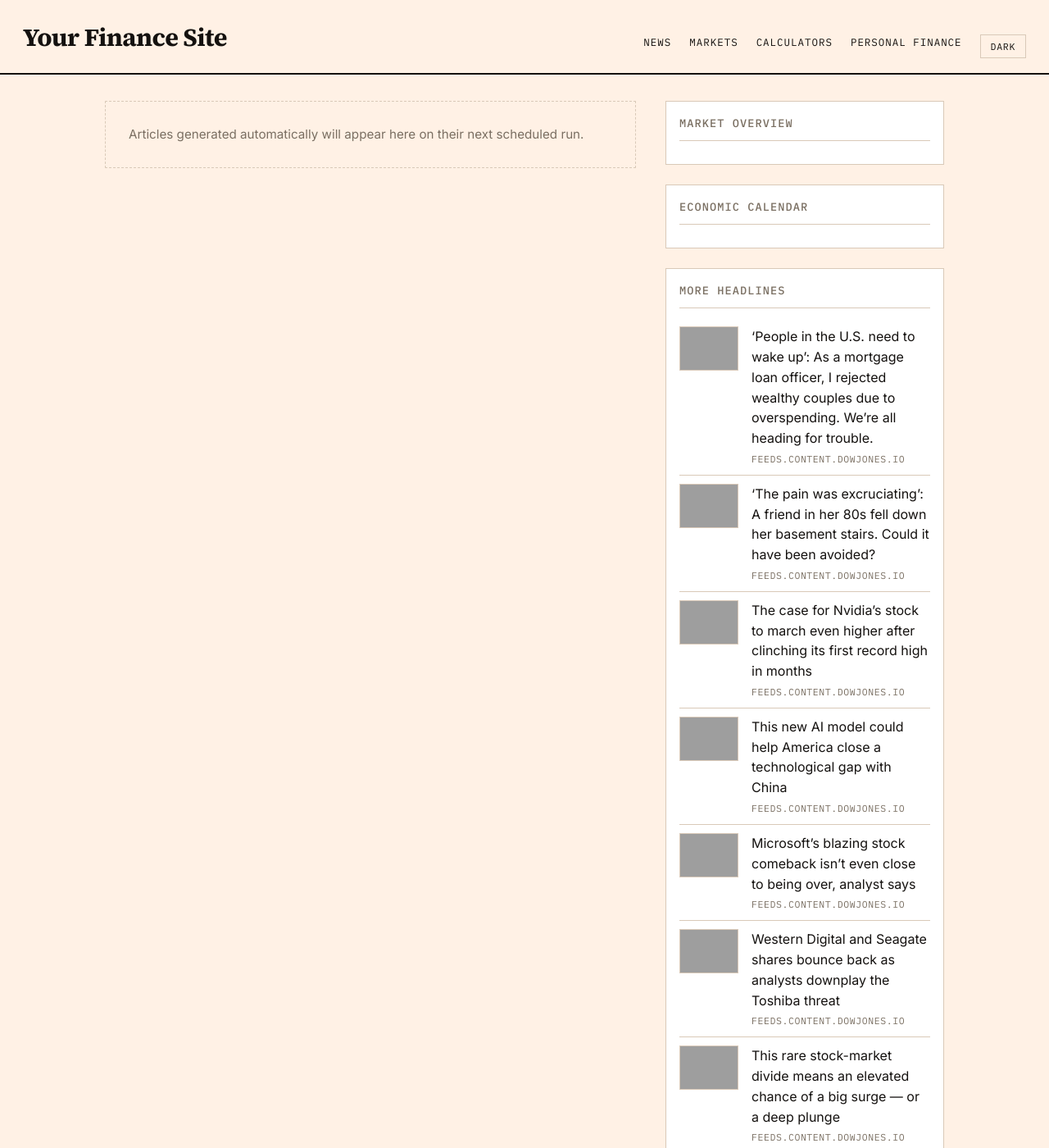
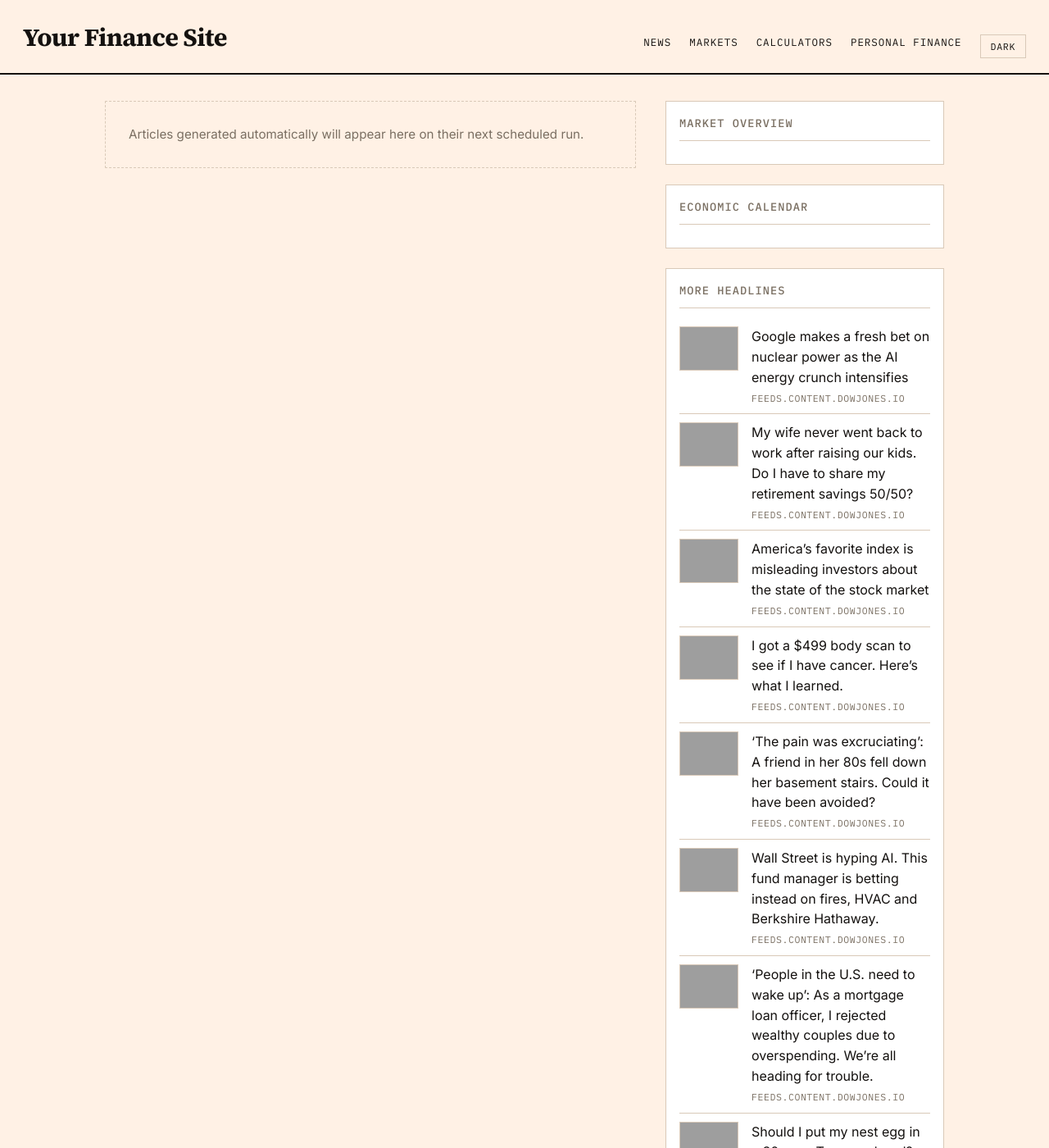
Before and after one commit to GlobTechCo/globtechco.github.io, a Jekyll site: the page built from index.html, in a window 1280 px wide and 1400 px high, cut to the strip 0-1400 px from the top of the window. Shown: the whole strip at 82% size. Built offline with Jekyll 4.4.1, drawn with Linux system fonts in a browser that asks for light colours; a script that is not in the unit is left out; the list of posts is cut into pages by our own code; some of the changed text lies outside the part shown; grey boxes are pictures that could not be loaded.

Commit message:
Auto-content update 2026-10-06

```diff
--- a/_data/aggregator.yml
+++ b/_data/aggregator.yml
@@ -1,50 +1,50 @@
+- title: "Google makes a fresh bet on nuclear power as the AI energy crunch intensifies"
+  link: "https://www.marketwatch.com/story/google-makes-a-fresh-bet-on-nuclear-power-as-the-ai-energy-crunch-intensifies-a757c296?mod=mw_rss_topstories"
+  source: "feeds.content.dowjones.io"
+  pubdate: "Tue, 06 Oct 2026 12:21:00 GMT"
+  image: "https://images.mktw.net/im-94295045"
+- title: "My wife never went back to work after raising our kids. Do I have to share my retirement savings 50/50?"
+  link: "https://www.marketwatch.com/story/my-wife-never-went-back-to-work-after-raising-our-kids-do-i-have-to-share-my-retirement-savings-50-50-f0727f82?mod=mw_rss_topstories"
+  source: "feeds.content.dowjones.io"
+  pubdate: "Tue, 06 Oct 2026 12:15:00 GMT"
+  image: "https://images.mktw.net/im-90549274"
+- title: "America\u2019s favorite index is misleading investors about the state of the stock market"
+  link: "https://www.marketwatch.com/story/americas-favorite-index-is-misleading-investors-about-the-state-of-the-stock-market-2e91ca95?mod=mw_rss_topstories"
+  source: "feeds.content.dowjones.io"
+  pubdate: "Tue, 06 Oct 2026 12:05:00 GMT"
+  image: "https://images.mktw.net/im-81328994"
+- title: "I got a $499 body scan to see if I have cancer. Here\u2019s what I learned."
+  link: "https://www.marketwatch.com/story/i-got-a-499-body-scan-to-see-if-i-have-cancer-heres-what-i-learned-09cfca29?mod=mw_rss_topstories"
+  source: "feeds.content.dowjones.io"
+  pubdate: "Tue, 06 Oct 2026 11:21:00 GMT"
+  image: "https://images.mktw.net/im-59514444"
+- title: "\u2018The pain was excruciating\u2019: A friend in her 80s fell down her basement stairs. Could it have been avoided?"
+  link: "https://www.marketwatch.com/story/the-pain-was-excruciating-a-friend-in-her-80s-fell-down-her-basement-stairs-could-it-have-been-avoided-ce105db6?mod=mw_rss_topstories"
+  source: "feeds.content.dowjones.io"
+  pubdate: "Tue, 06 Oct 2026 11:15:00 GMT"
+  image: "https://images.mktw.net/im-28037406"
+- title: "Wall Street is hyping AI. This fund manager is betting instead on fires, HVAC and Berkshire Hathaway."
+  link: "https://www.marketwatch.com/story/wall-street-is-hyping-ai-this-fund-manager-is-betting-instead-on-fires-hvac-and-berkshire-hathaway-1b70fbea?mod=mw_rss_topstories"
+  source: "feeds.content.dowjones.io"
+  pubdate: "Tue, 06 Oct 2026 11:15:00 GMT"
+  image: "https://images.mktw.net/im-63161541"
 - title: "\u2018People in the U.S. need to wake up\u2019: As a mortgage loan officer, I rejected wealthy couples due to overspending. We\u2019re all heading for trouble."
   link: "https://www.marketwatch.com/story/people-in-the-u-s-need-to-wake-up-as-a-mortgage-loan-officer-i-rejected-wealthy-couples-due-to-overspending-were-all-heading-for-trouble-6a52e04e?mod=mw_rss_topstories"
   source: "feeds.content.dowjones.io"
-  pubdate: "Mon, 05 Oct 2026 23:30:00 GMT"
+  pubdate: "Tue, 06 Oct 2026 10:15:00 GMT"
   image: "https://images.mktw.net/im-33593263"
-- title: "\u2018The pain was excruciating\u2019: A friend in her 80s fell down her basement stairs. Could it have been avoided?"
-  link: "https://www.marketwatch.com/story/the-pain-was-excruciating-a-friend-in-her-80s-fell-down-her-basement-stairs-could-it-have-been-avoided-ce105db6?mod=mw_rss_topstories"
+- title: "Should I put my nest egg in a 30-year Treasury bond?"
+  link: "https://www.marketwatch.com/story/should-i-put-my-nest-egg-in-a-30-year-treasury-bond-89db6e09?mod=mw_rss_topstories"
   source: "feeds.content.dowjones.io"
-  pubdate: "Mon, 05 Oct 2026 23:00:00 GMT"
-  image: "https://images.mktw.net/im-28037406"
-- title: "The case for Nvidia\u2019s stock to march even higher after clinching its first record high in months"
-  link: "https://www.marketwatch.com/story/the-case-for-nvidias-stock-to-march-even-higher-after-clinching-its-first-record-high-in-months-2bb5a937?mod=mw_rss_topstories"
+  pubdate: "Tue, 06 Oct 2026 10:00:00 GMT"
+  image: "https://images.mktw.net/im-70455240"
+- title: "Elon Musk\u2019s wealth surpasses $1 trillion \u2014 making it higher than these countries\u2019 GDPs"
+  link: "https://www.marketwatch.com/story/elon-musk-is-a-trillionaire-again-heres-how-his-wealth-stacks-up-against-national-economies-e9788b29?mod=mw_rss_topstories"
   source: "feeds.content.dowjones.io"
-  pubdate: "Mon, 05 Oct 2026 21:52:00 GMT"
-  image: "https://images.mktw.net/im-88850361"
-- title: "This new AI model could help America close a technological gap with China"
-  link: "https://www.marketwatch.com/story/this-new-ai-model-could-help-america-close-a-technological-gap-with-china-c1d74492?mod=mw_rss_topstories"
+  pubdate: "Tue, 06 Oct 2026 09:56:00 GMT"
+  image: "https://images.mktw.net/im-07148922"
+- title: "Michael Burry says he\u2019s sold out of his top holding \u2014 for now"
+  link: "https://www.marketwatch.com/story/michael-burry-says-hes-sold-out-of-his-top-holding-for-now-615c9158?mod=mw_rss_topstories"
   source: "feeds.content.dowjones.io"
-  pubdate: "Mon, 05 Oct 2026 21:43:00 GMT"
-  image: "https://images.mktw.net/im-05464234"
-- title: "Microsoft\u2019s blazing stock comeback isn\u2019t even close to being over, analyst says"
-  link: "https://www.marketwatch.com/story/microsofts-blazing-stock-comeback-isnt-even-close-to-being-over-analyst-says-265f7b6d?mod=mw_rss_topstories"
-  source: "feeds.content.dowjones.io"
-  pubdate: "Mon, 05 Oct 2026 21:27:00 GMT"
-  image: "https://images.mktw.net/im-61223941"
-- title: "Western Digital and Seagate shares bounce back as analysts downplay the Toshiba threat"
-  link: "https://www.marketwatch.com/story/western-digital-and-seagate-shares-bounce-back-as-analysts-downplay-the-toshiba-threat-4979dbff?mod=mw_rss_topstories"
-  source: "feeds.content.dowjones.io"
-  pubdate: "Mon, 05 Oct 2026 21:25:00 GMT"
-  image: "https://images.mktw.net/im-47691818"
-- title: "This rare stock-market divide means an elevated chance of a big surge \u2014 or a deep plunge"
-  link: "https://www.marketwatch.com/story/this-rare-stock-market-divide-means-an-elevated-chance-of-a-big-surge-or-a-deep-plunge-cf2cb4e5?mod=mw_rss_topstories"
-  source: "feeds.content.dowjones.io"
-  pubdate: "Mon, 05 Oct 2026 21:12:00 GMT"
-  image: "https://images.mktw.net/im-11828864"
-- title: "Trump is promising $90 Medicare rebate checks ahead of the midterms. Here\u2019s the hidden cost."
-  link: "https://www.marketwatch.com/story/trump-is-promising-90-medicare-rebate-checks-ahead-of-the-midterms-heres-the-hidden-cost-14b7e2ce?mod=mw_rss_topstories"
-  source: "feeds.content.dowjones.io"
-  pubdate: "Mon, 05 Oct 2026 20:39:00 GMT"
-  image: "https://images.mktw.net/im-82465321"
-- title: "Intel\u2019s stock drops after Musk hints at an additional partner for big chip venture"
-  link: "https://www.marketwatch.com/story/musk-hints-tsmc-may-join-his-mega-chip-venture-and-intels-stock-is-taking-a-hit-61c67ef9?mod=mw_rss_topstories"
-  source: "feeds.content.dowjones.io"
-  pubdate: "Mon, 05 Oct 2026 20:30:00 GMT"
-  image: "https://images.mktw.net/im-13099115"
-- title: "Investors see big opportunity in ferocious 2026 bond-market rout"
-  link: "https://www.marketwatch.com/story/investors-see-big-opportunity-in-ferocious-2026-bond-market-rout-e5cc94f3?mod=mw_rss_topstories"
-  source: "feeds.content.dowjones.io"
-  pubdate: "Mon, 05 Oct 2026 20:14:00 GMT"
-  image: "https://images.mktw.net/im-78855211"
+  pubdate: "Tue, 06 Oct 2026 09:42:00 GMT"
+  image: "https://images.mktw.net/im-18983410"
```
